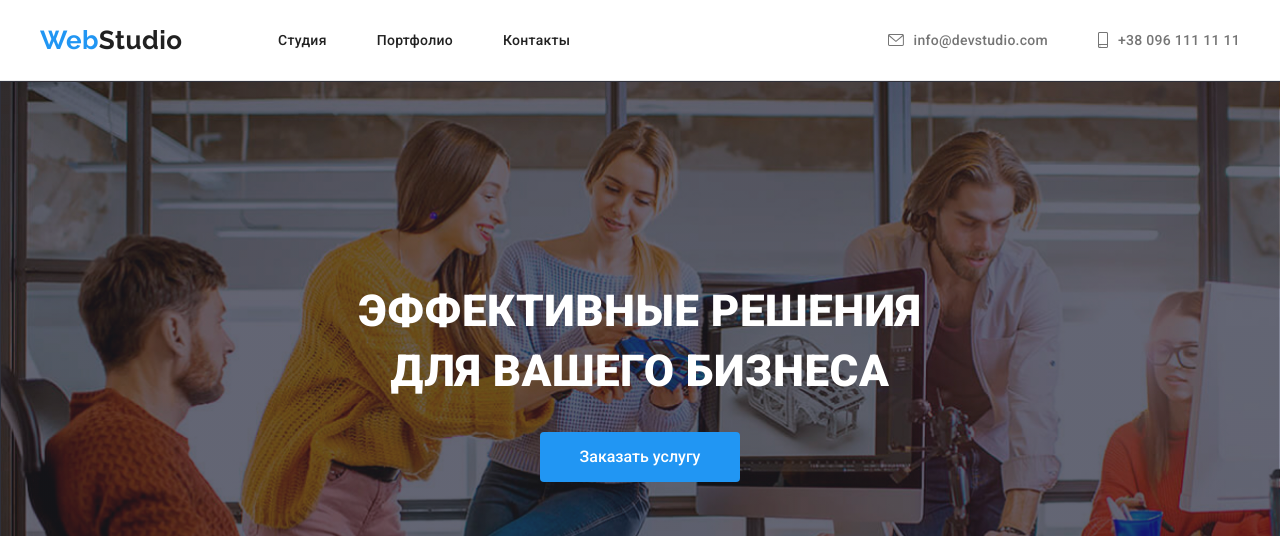
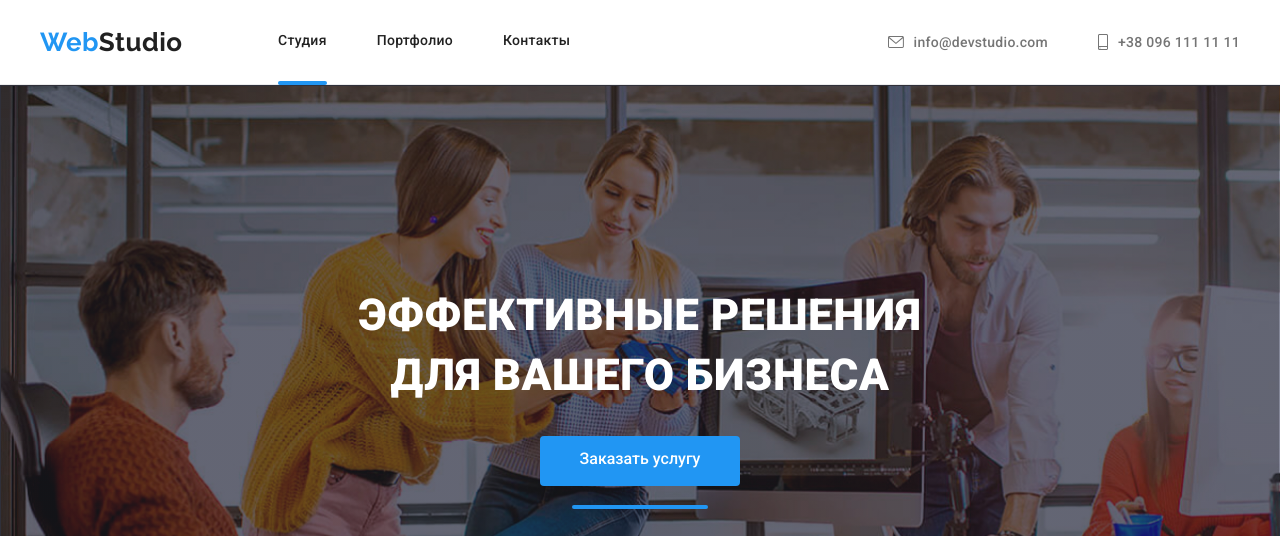
Before and after one commit to Olena-P/goit-markup-hw-05, a plain HTML site: page index.html in a window 1280 px wide. Shown: the top 536 px of the page. Drawn offline with nearby package versions, Linux system fonts and the light colour scheme.

Commit message:
.current::after

```diff
--- a/css/styles.css
+++ b/css/styles.css
@@ -155,6 +155,18 @@
     margin-right: 10px;
 }
 
+.current::after{
+    content:'';
+    transform: translateY(33px);
+
+    left: 0;
+    bottom: 0px;
+    display: block;
+    width: 100%;
+    height: 4px;
+    border-radius: 2px;
+    background-color: var(--accent-color);
+  }
 
 /*============  END HEADER ============*/
 
```
